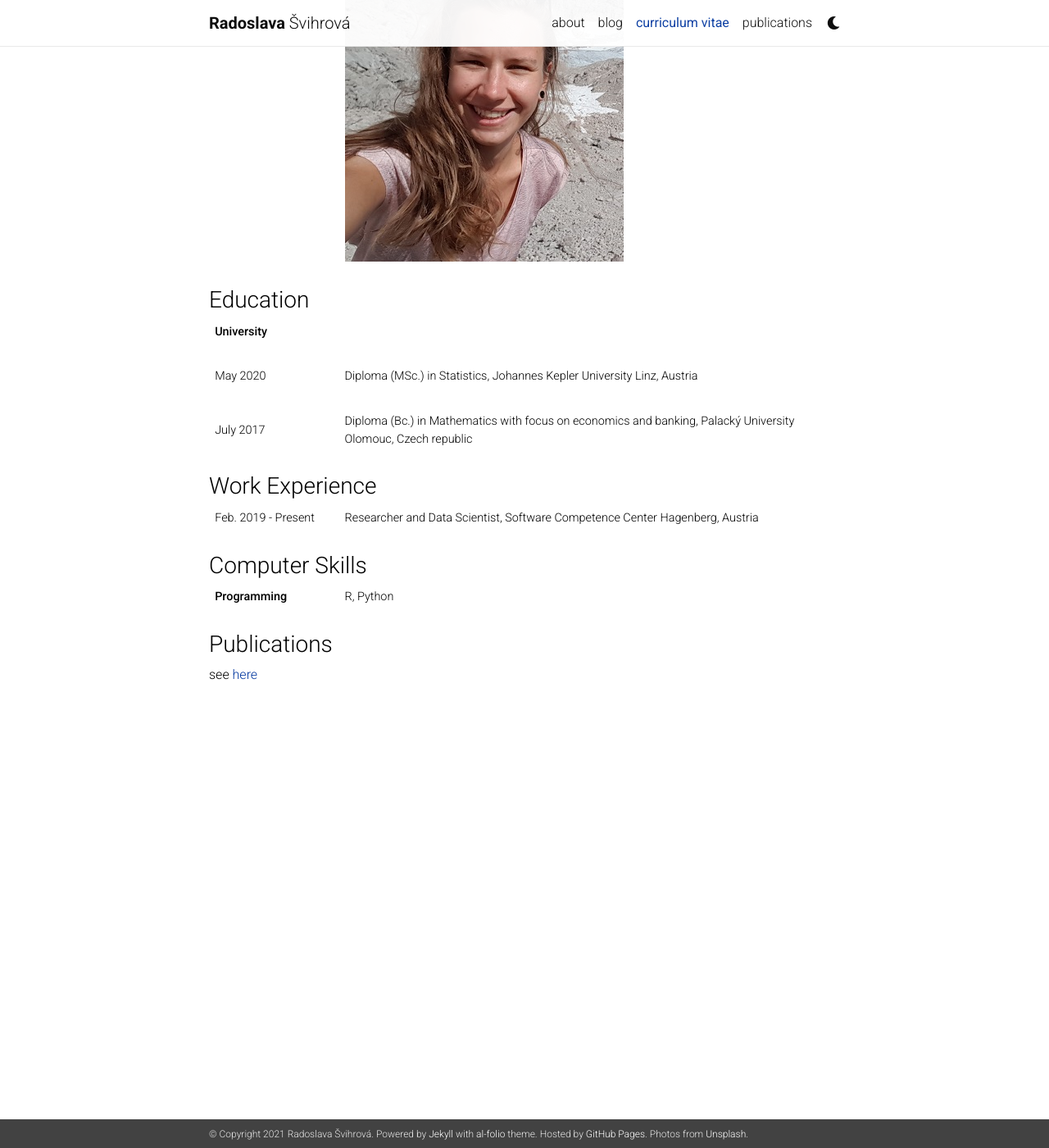
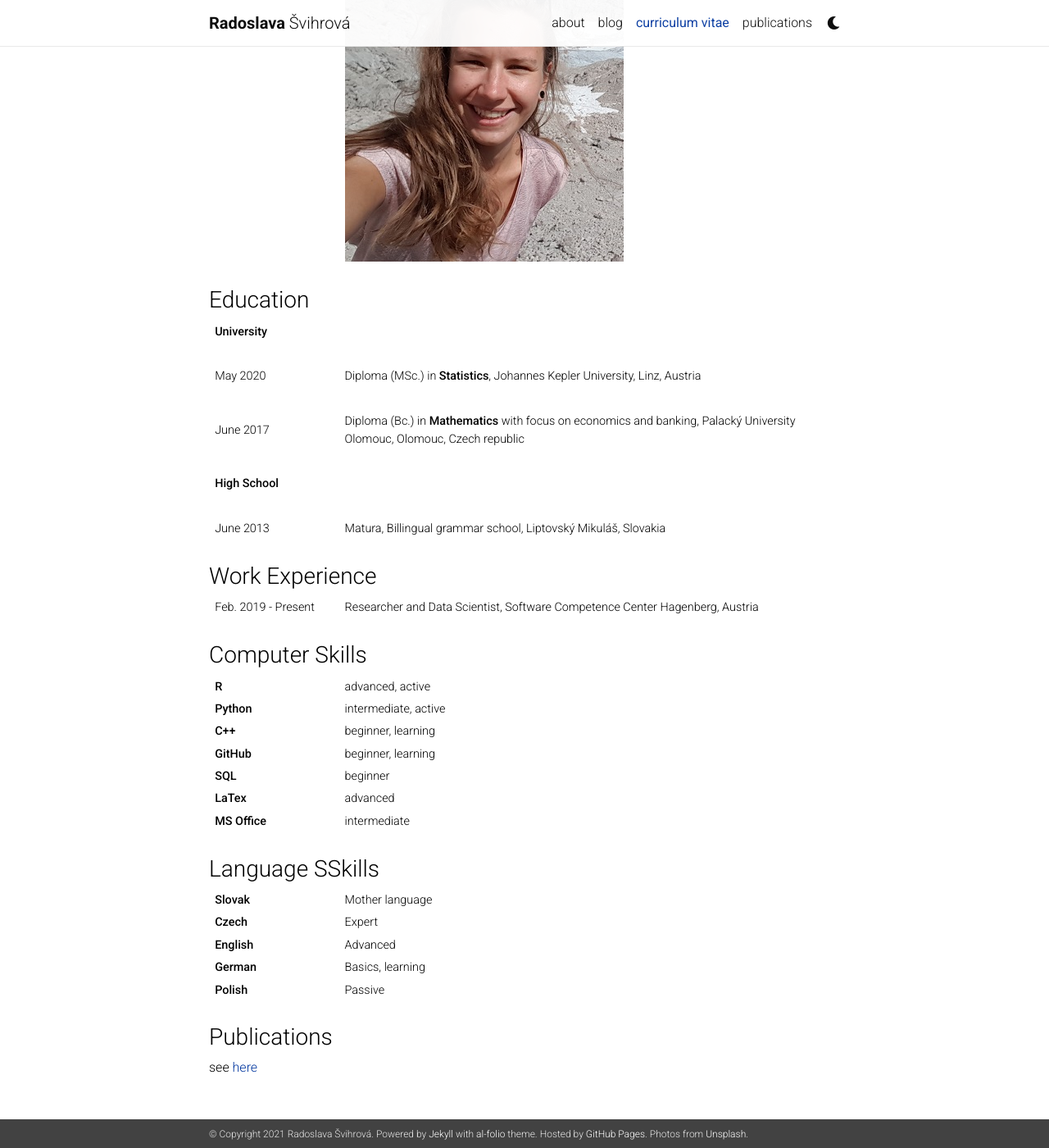
Before and after one commit to RadoslavaS/RadoslavaS.github.io, a Jekyll site: the page built from _pages/cv.md, in a window 1280 px wide and 1400 px high, scrolled down 366 px. Shown: the whole window at 82% size. Built offline with Jekyll 4.4.1, drawn with Linux system fonts in a browser that asks for light colours; nearby versions of some CDN libraries; a style sheet for code colours, icons or effects is not loaded.

Commit message:
update
CV update, blog small update

```diff
--- a/_config.yml
+++ b/_config.yml
@@ -69,7 +69,7 @@ panelbear_analytics: XXXXXXXXX # panelbear analytics site ID
 # -----------------------------------------------------------------------------
 
 blog_name: my blog  # your blog must have a name for it to show up in the nav bar
-blog_description: a simple whitespace theme for academics
+blog_description: This is my personal blog.
 permalink: /blog/:year/:title/
 
 # Pagination
--- a/_pages/cv.md
+++ b/_pages/cv.md
@@ -19,9 +19,14 @@ nav: true
 
 | **University**         |
 |                        |
-| May 2020             | Diploma (MSc.) in Statistics, Johannes Kepler University Linz, Austria
+| May 2020             | Diploma (MSc.) in **Statistics**, Johannes Kepler University, Linz, Austria
 |                        |
-| July 2017              | Diploma (Bc.) in Mathematics with focus on economics and banking, Palacký University Olomouc, Czech republic
+| June 2017              | Diploma (Bc.) in **Mathematics** with focus on economics and banking, Palacký University Olomouc, Olomouc,  Czech republic
+|                        |
+
+| **High School**         |
+|                        |
+| June 2013             | Matura, Billingual grammar school, Liptovský Mikuláš, Slovakia
 |                        |
 
 
@@ -39,9 +44,51 @@ table td:first-of-type {
 
 ### Computer Skills ###
 
-| **Programming**           | R, Python
+|**R**            | advanced, active
 
-|                        |
+ |**Python**                      | intermediate, active
+
+|**C++**                   |beginner, learning
+
+|**GitHub**   |beginner, learning
+
+|**SQL**                      |beginner
+
+|**LaTex**                       |advanced
+
+|**MS Office**       |intermediate
+
+|                           |
+
+{% comment %}
+
+###  Competencies in Field
+
+|                          |
+
+|                           |
+
+### Research Interests
+
+**|Natural Language Processing**     |
+
+**|Generative models**       |
+
+{% endcomment %}
+
+### Language SSkills
+
+|**Slovak**    |Mother language
+
+|**Czech**    |Expert
+
+|**English**   |Advanced
+
+|**German**   |Basics, learning
+
+|**Polish**   |Passive
+
+|                           |
 
 ### Publications ###
 
```
Also changed, not shown: _posts/2021-04-01-blog-test1.md (deleted, +0 -7 lines).
